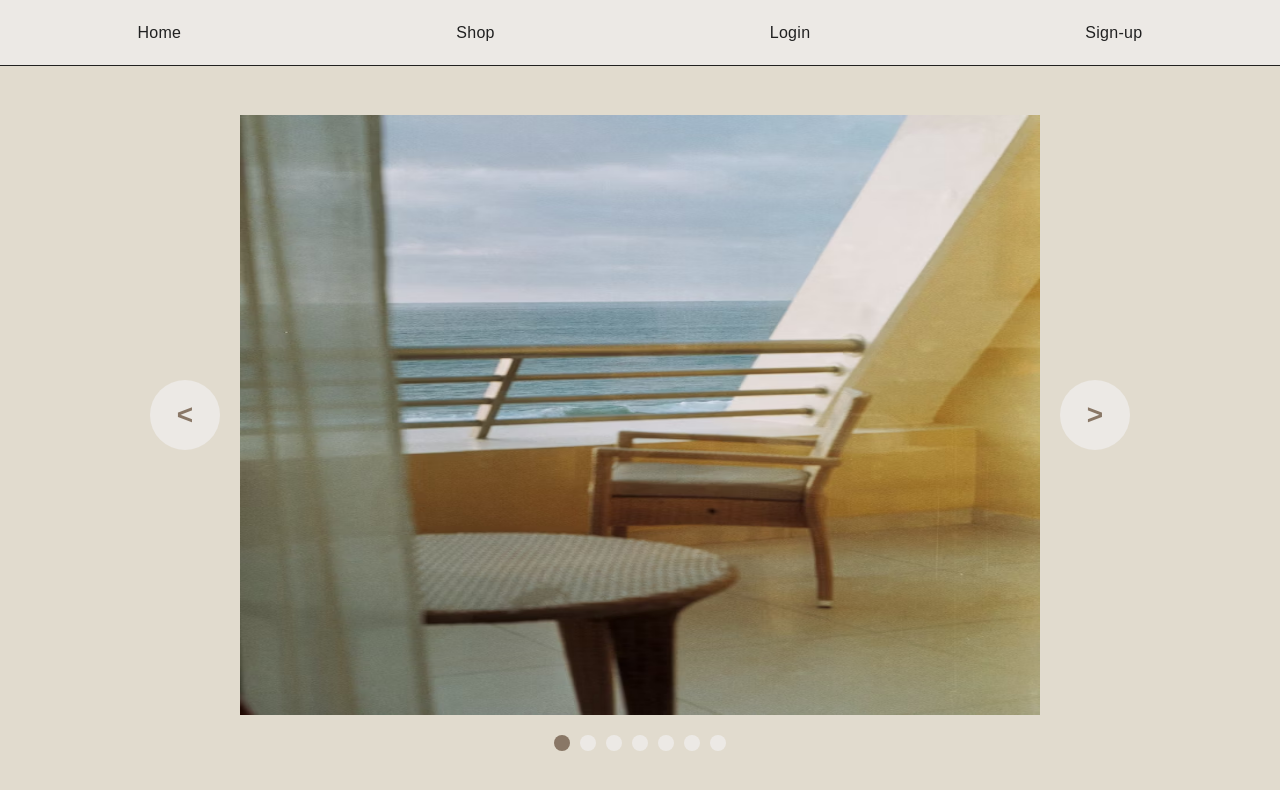
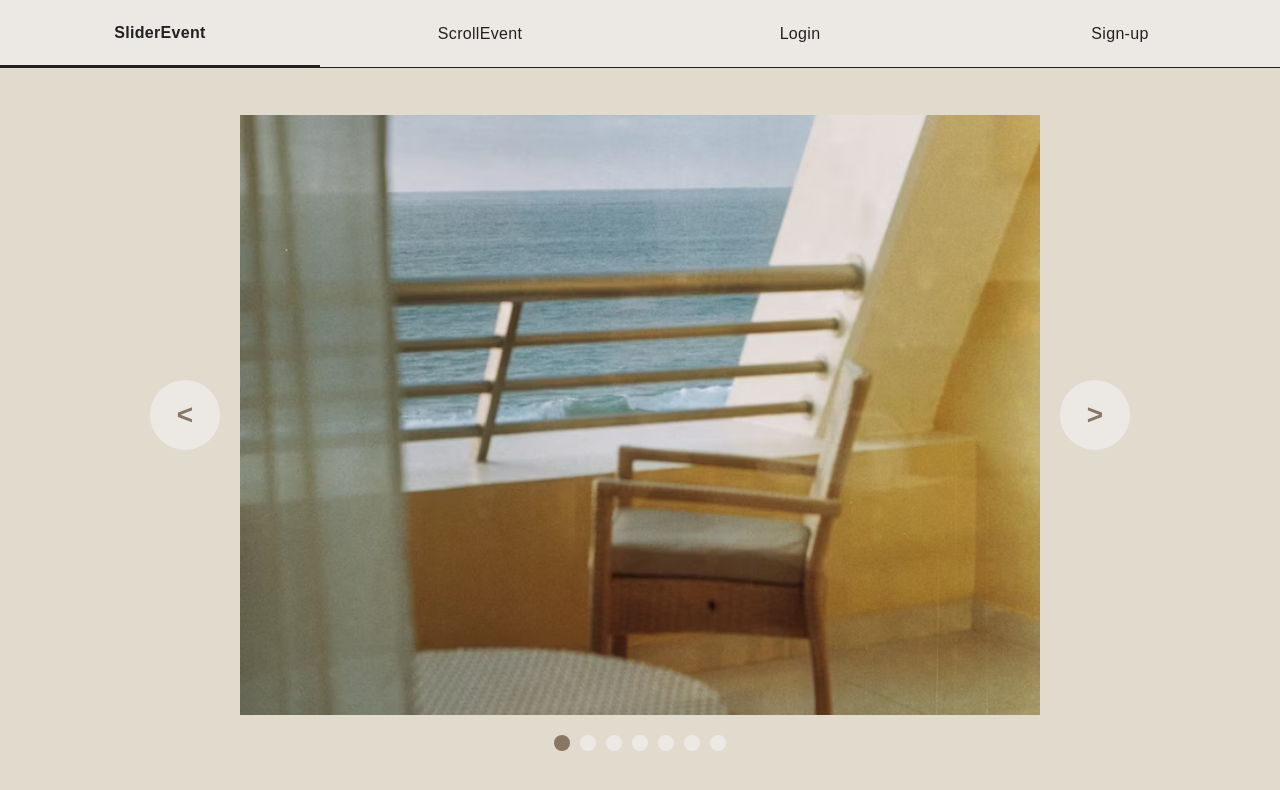
Before and after one commit to eenooy/nuxt, a Nuxt app: page / in a window 1280 px wide. Shown: the top 790 px of the page. Built offline with nearby package versions, Linux system fonts and the light colour scheme; a web font is replaced by a local one.

Commit message:
feat: wheelEvent, mouseEvent로 화면 스크롤 제어하기

```diff
--- a/layouts/default.vue
+++ b/layouts/default.vue
@@ -1,9 +1,7 @@
 <template>
     <div class="wrapper">
         <nav class="navigation">
-            <div v-for="(menu, i) in menus" :key="i">
-                <NuxtLink class="link" :to="links[i]">{{ menu }}</NuxtLink>
-            </div>
+            <NuxtLink v-for="(menu, i) in menus" :key="i" class="link" :to="links[i]">{{ menu }}</NuxtLink>
         </nav>
 
         <slot />
@@ -11,8 +9,8 @@
 </template>
 
 <script setup lang="ts">
-const menus = ref<string[]>(["Home", "Shop", "Login", "Sign-up"]);
-const links = ref<string[]>(["/", "/shop", "/auth/login", "/auth/sign-up"]);
+const menus = ref<string[]>(["SliderEvent", "ScrollEvent", "Login", "Sign-up"]);
+const links = ref<string[]>(["/", "/scroll", "/auth/login", "/auth/sign-up"]);
 </script>
 
 <style scoped lang="scss">
@@ -26,14 +24,26 @@ const links = ref<string[]>(["/", "/shop", "/auth/login", "/auth/sign-up"]);
     min-height: 65px;
     background-color: var(--brown-50);
     border-bottom: solid 1px var(--gray-900);
+    z-index: 10;
 
     .link {
         @include BTN1;
+        display: flex;
+        align-items: center;
+        justify-content: center;
+        width: 100%;
+        height: 65px;
         color: var(--gray-900);
 
         &:hover {
             color: var(--gray-900);
         }
+
+        &.router-link-active {
+            font-weight: 700;
+            color: var(--gray-900);
+            border-bottom: 2px solid var(--gray-900);
+        }
     }
 }
 </style>
--- a/pages/auth/login.vue
+++ b/pages/auth/login.vue
@@ -1,7 +1,7 @@
 <template>로그인</template>
 
 <script setup lang="ts">
-definePageMeta({
-    layout: "auth",
-});
+// definePageMeta({
+//     layout: "auth",
+// });
 </script>
--- a/pages/auth/sign-up.vue
+++ b/pages/auth/sign-up.vue
@@ -1,7 +1,7 @@
 <template>회원가입 ?</template>
 
 <script setup lang="ts">
-definePageMeta({
-    layout: "auth",
-});
+// definePageMeta({
+//     layout: "auth",
+// });
 </script>
--- a/pages/index.vue
+++ b/pages/index.vue
@@ -127,7 +127,11 @@ function prevMove() {
         }
 
         .item {
+            display: flex;
             transition: left 0.5s;
+            width: 800px;
+            height: 600px;
+            overflow: hidden;
 
             &.--prev {
                 position: absolute;
@@ -150,6 +154,7 @@ function prevMove() {
             .img {
                 width: 800px;
                 height: 600px;
+                object-fit: cover;
             }
         }
 
--- /dev/null
+++ b/pages/scroll.vue
@@ -0,0 +1,144 @@
+<template>
+    <div class="page shopPage" @mouseup="moveEndEvent">
+        <ul class="scrollBox" @wheel="wheelEvent" @mousedown="moveStartEvent" @mousemove="moveEvent">
+            <li v-for="(item, i) in shiftedSwipers" class="item xWrap" :key="i">
+                <div class="yWrap">
+                    <img v-for="(img, j) in item" class="img" :src="img" alt="" :key="j" draggable="false" />
+                </div>
+            </li>
+        </ul>
+    </div>
+</template>
+
+<script setup lang="ts">
+import img1 from "@/assets/image/img1.png";
+import img2 from "@/assets/image/img2.png";
+import img3 from "@/assets/image/img3.png";
+import img4 from "@/assets/image/img4.png";
+import img5 from "@/assets/image/img5.png";
+import img6 from "@/assets/image/img6.png";
+import img7 from "@/assets/image/img7.png";
+
+const swiper = [img1, img2, img3, img4, img5, img6, img7];
+const numSwipers = 7;
+
+// 각 배열을 오른쪽으로 한 칸씩 밀어내기
+const shiftedSwipers = new Array(numSwipers).fill(null).map((_, index) => {
+    const startIndex = (index + 1) % numSwipers;
+    const shiftedArray = [...swiper.slice(startIndex), ...swiper.slice(0, startIndex)];
+    return shiftedArray;
+});
+
+let toX = 0;
+let toY = 0;
+function wheelEvent(event: WheelEvent) {
+    event.preventDefault();
+
+    const targetElement = document.querySelector(".scrollBox") as HTMLElement;
+
+    const targetWidth = targetElement.offsetWidth;
+    const targetScrollLeft = targetElement.scrollLeft;
+    const targetScrollWidth = targetElement.scrollWidth;
+
+    const targetHeight = targetElement.offsetHeight;
+    let targetScrollTop = targetElement.scrollTop;
+    targetScrollTop += targetScrollTop;
+
+    const targetScrollHeight = targetElement.scrollHeight;
+
+    let wheelX = event.deltaX;
+    let wheelY = event.deltaY;
+
+    if (wheelY > 0) {
+        if (targetScrollHeight !== targetScrollTop + targetHeight) {
+            toY = toY + Math.abs(wheelY);
+        }
+    } else {
+        if (targetElement.scrollTop !== 0) {
+            toY = toY - Math.abs(wheelY);
+        }
+    }
+
+    if (wheelX > 0) {
+        if (targetScrollLeft !== targetScrollWidth - targetWidth) {
+            toX = toX + Math.abs(wheelX);
+        }
+    } else {
+        if (targetScrollLeft !== 0) {
+            toX = toX - Math.abs(wheelX);
+        }
+    }
+
+    targetElement.scrollTo(toX, toY);
+}
+
+let startX: number | undefined;
+let startY: number | undefined;
+let moveStartX: number | undefined;
+let moveStartY: number | undefined;
+let moveEnd: boolean;
+
+function moveStartEvent(event: MouseEvent) {
+    moveEnd = false;
+
+    startX = event.clientX;
+    startY = event.clientY;
+
+    // 이미지 이동 시작 위치 기록
+    moveStartX = startX;
+    moveStartY = startY;
+}
+
+function moveEvent(event: MouseEvent) {
+    const targetElement = document.querySelector(".scrollBox") as HTMLElement;
+
+    if (moveEnd === false) {
+        if (moveStartX !== undefined && moveStartY !== undefined) {
+            const deltaX = event.clientX - startX!;
+            const deltaY = event.clientY - startY!;
+
+            // 이미지 이동
+            targetElement.scrollLeft -= deltaX;
+            targetElement.scrollTop -= deltaY;
+
+            startX = event.clientX;
+            startY = event.clientY;
+            toX = targetElement.scrollLeft;
+            toY = targetElement.scrollTop;
+        }
+    }
+}
+
+function moveEndEvent(event: MouseEvent) {
+    moveEnd = true;
+
+    startX = event.clientX;
+    startY = event.clientY;
+
+    // 이미지 이동이 종료되면 이전 이동 시작 위치 초기화
+    moveStartX = undefined;
+    moveStartY = undefined;
+}
+</script>
+
+<style scoped lang="scss">
+.shopPage {
+    display: flex;
+    align-items: center;
+    justify-content: center;
+    height: 100vh;
+}
+
+.scrollBox {
+    display: flex;
+    width: 800px;
+    height: 600px;
+    overflow: hidden;
+
+    .img {
+        width: 800px;
+        height: 600px;
+        object-fit: cover;
+    }
+}
+</style>
--- a/pages/shop.vue
+++ /dev/null
@@ -1,3 +0,0 @@
-<template>숍</template>
-
-<script setup lang="ts"></script>
```
